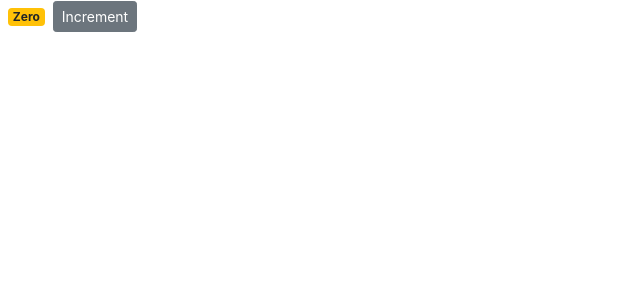
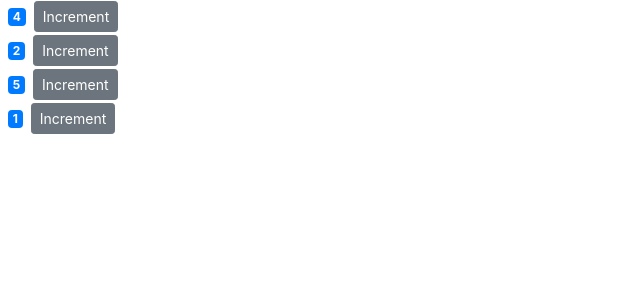
Before and after one commit to charlesmartinreed/react-shopping-cart-demo, a React (Create React App) app: page / in a window 1280 px wide. Shown: the top 300 px of the page, without its empty margins (0-640 px from the left). Built offline with nearby package versions, Linux system fonts and the light colour scheme.

Commit message:
Create Counters component. Demonstrate basis of passing props.

```diff
--- a/src/components/counter.jsx
+++ b/src/components/counter.jsx
@@ -3,23 +3,23 @@
 export default class Counter extends Component {
   // state obj comprises any data the Component might need
   state = {
-    count: 0
+    value: this.props.value
   };
 
-  handleIncrement = product => {
-    console.log(product);
+  handleIncrement = () => {
     this.setState({
-      count: this.state.count + 1
+      value: this.state.value + 1
     });
   };
 
-  // need to pass an argument to an event handler? Use an arrow function
+  // these are the properties we set on our components, excluding key
+  // console.log("props", this.props);
   render() {
     return (
       <div>
         <span className={this.getBadgeClasses()}>{this.formatCount()}</span>
         <button
-          onClick={() => this.handleIncrement(product)}
+          onClick={this.handleIncrement}
           className="btn btn-secondary btn-sm"
         >
           Increment
@@ -29,7 +29,7 @@
   }
 
   formatCount() {
-    const { count } = this.state;
+    const { value: count } = this.state;
     return count === 0 ? "Zero" : count;
   }
 
--- /dev/null
+++ b/src/components/counters.jsx
@@ -0,0 +1,26 @@
+// render a list of counters
+import React, { Component } from "react";
+import Counter from "./counter";
+
+class Counters extends Component {
+  state = {
+    counters: [
+      { id: 1, value: 4 },
+      { id: 2, value: 2 },
+      { id: 3, value: 5 },
+      { id: 4, value: 1 }
+    ]
+  };
+
+  render() {
+    return (
+      <div>
+        {this.state.counters.map(counter => (
+          <Counter key={counter.id} value={counter.value} />
+        ))}
+      </div>
+    );
+  }
+}
+
+export default Counters;
--- a/src/index.js
+++ b/src/index.js
@@ -5,9 +5,9 @@
 import * as serviceWorker from "./serviceWorker";
 import "bootstrap/dist/css/bootstrap.css";
 // because counter is default export, we don't need {} around it
-import Counter from "./components/counter";
+import Counters from "./components/counters";
 
-ReactDOM.render(<Counter />, document.getElementById("root"));
+ReactDOM.render(<Counters />, document.getElementById("root"));
 
 // If you want your app to work offline and load faster, you can change
 // unregister() to register() below. Note this comes with some pitfalls.
```
